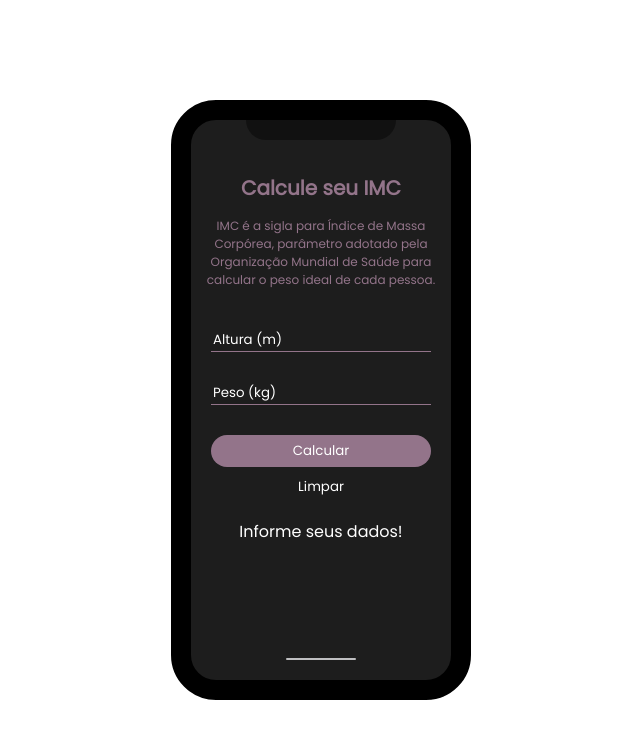
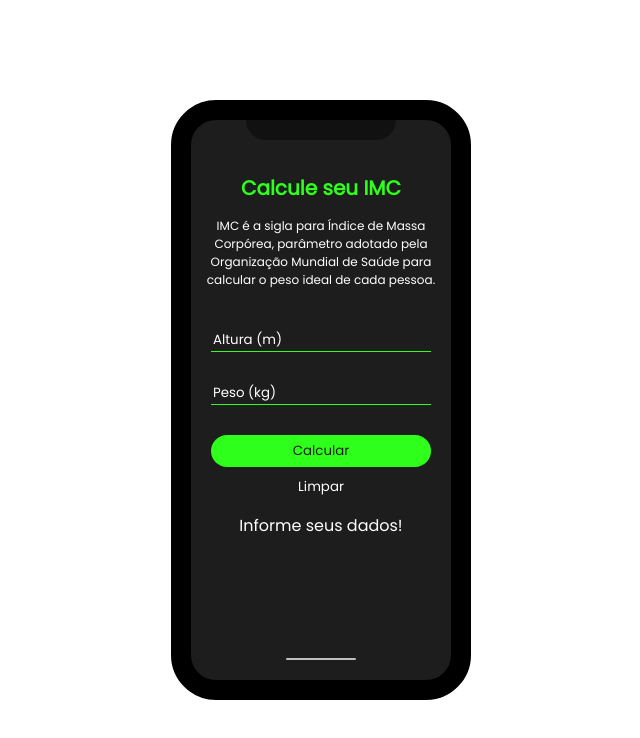
Before and after one commit to rodrigoMedeiros0/Project-iphone-imc, a plain HTML site: page index.html in a window 1280 px wide. Shown: the whole page, without its empty margins (319-959 px from the left). Drawn offline with Linux system fonts and the light colour scheme.

Commit message:
change color and refact code

```diff
--- a/style.css
+++ b/style.css
@@ -4,7 +4,7 @@
     box-sizing: border-box;
 }
 
-body, button,input, textarea, select {
+body, button,input {
     font-family: 'Poppins', sans-serif;
     color: white;
 }
@@ -24,7 +24,7 @@ body {
 :root {
     --dark: #1d1d1d;
     --light-grey: #bfbfc1;
-    --pink: #93748a;
+    --green:#2EFF1B;
 }
 
 
@@ -36,8 +36,7 @@ body {
     background-color: var(--dark);
     position: relative;
     text-align: center;
-    color: var(--pink);
-
+    color: var(--blue);
 }
 
 .iphone-container .notch {
@@ -61,8 +60,12 @@ body {
 }
 
 .content-top {
-    font-size: 10px;
     padding-top: 20px;
+}
+
+.content-top h1 {
+   color: var(--green);
+   font-size: 20px;
 }
 
 .content-top p {
@@ -72,16 +75,14 @@ body {
 .content-bottom {
     display: flex;
     flex-direction: column;
-    margin-top: 40px;
     margin: 40px 20px;
-    color: white;
 }
 
 .content-bottom input {
     background: var(--dark);
     margin-bottom: 30px;
     border: none;
-    border-bottom: 1px solid var(--pink);
+    border-bottom: 1px solid var(--green);
     cursor: pointer;
 }
 
@@ -89,26 +90,29 @@ body {
     outline: 0;
 }
 
-
 .content-bottom input::placeholder {
     color: white;
 }
-
 
 .content-bottom button {
     cursor: pointer;
     text-decoration: none;
     border: none;
     padding: 6px 60px;
+    margin-bottom: 10px;
 }
 
 .content-bottom .calculate {
-    background-color: var(--pink);
+    background-color: var(--green);
+    color: var(--dark);
     border-radius: 28px;
     margin-bottom: 4px;
 }
 
 .content-bottom .clear {
     background-color: transparent;
+}
 
+.content-bottom p {
+    margin: 0 auto;
 }
```
